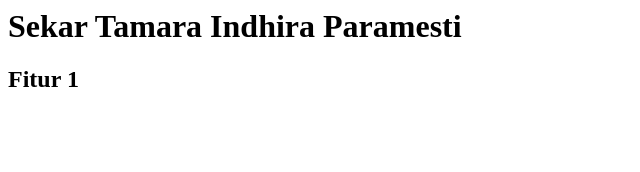
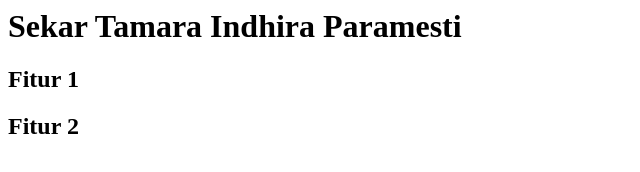
Before and after one commit to sekartamaraa/UIUX_Tugas-Github_Sekar-Tamara-Indhira-Paramesti, a plain HTML site: page index.html in a window 1280 px wide. Shown: the whole page, without its empty margins (0-640 px from the left). Drawn offline with Linux system fonts and the light colour scheme.

Commit message:
upload feature 2

```diff
--- a/index.html
+++ b/index.html
@@ -5,5 +5,6 @@
     <body>
         <h1>Sekar Tamara Indhira Paramesti</h1>
         <h2>Fitur 1</h2>
+        <h2>Fitur 2</h2>
     </body>
 </html>
```
